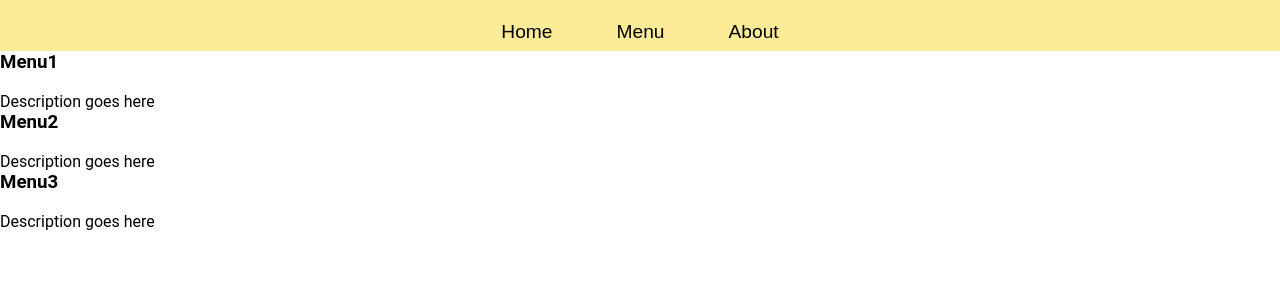
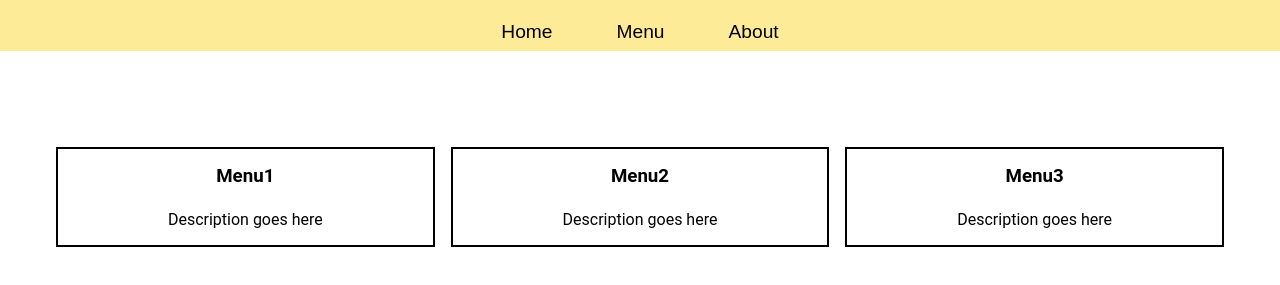
Before and after one commit to Emphibian/top-restaurant, a website built with webpack: page dist/index.html in a window 1280 px wide. Both pictures are taken after a click on the button "Menu". Shown: the part 61-346 px from the top of the page. Built offline with nearby package versions, Linux system fonts and the light colour scheme.

Commit message:
Add styles to the menu layout

```diff
--- a/src/style.css
+++ b/src/style.css
@@ -76,3 +76,25 @@
 .block:nth-child(even) {
   flex-direction: row-reverse;
 }
+
+.menu {
+  display: grid;
+  max-width: 75rem;
+  margin: 0 auto;
+  grid-template-columns: 1fr 1fr 1fr;
+  justify-items: center;
+  gap: 1rem;
+  padding: 1rem;
+  margin-top: 5rem;
+}
+
+.menu-element {
+  display: flex;
+  align-items: center;
+  flex-direction: column;
+  justify-content: space-between;
+  padding: 1rem 2rem;
+  border: 2px solid;
+  width: min(400px, 100%);
+  height: clamp(100px, 30%, 10rem);
+}
```
Also changed, not shown: 1 other file.
